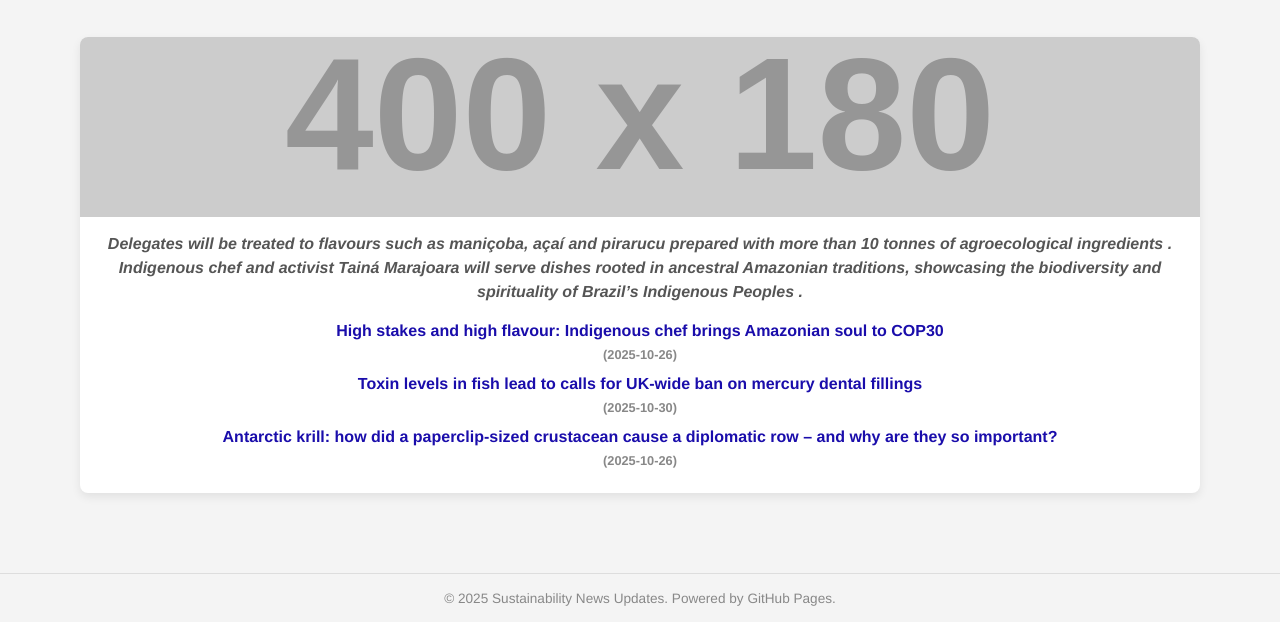
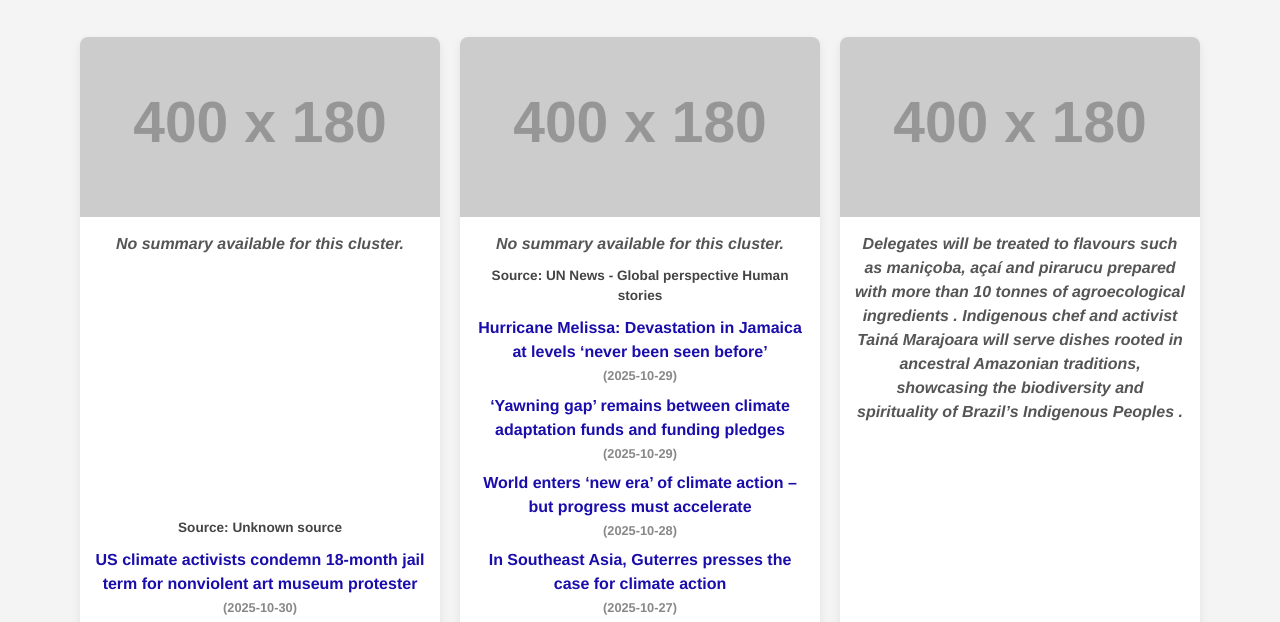
Before and after one commit to londhevishalps/sustainability-news, a plain HTML site: page index.html in a window 1280 px wide. Shown: the part 150-772 px from the top of the page. Drawn offline with Linux system fonts and the light colour scheme; placeholder pictures from the web are drawn by us.

Commit message:
Update index.html
UI enhanced

```diff
--- a/index.html
+++ b/index.html
@@ -59,8 +59,14 @@
     .summary {
       font-style: italic;
       color: #555;
-      margin-bottom: 15px;
+      margin-bottom: 10px;
       flex: 1;
+    }
+
+    .source {
+      font-size: 0.85em;
+      color: #444;
+      margin-bottom: 10px;
     }
 
     ul { list-style: none; padding-left: 0; }
@@ -106,47 +112,49 @@
         }
 
         data.forEach(cluster => {
-          // Skip invalid summaries
-          if (!cluster.summary || cluster.summary.startsWith("⚠️ Summary failed")) return;
-
+          // If summary failed, still show articles
           const card = document.createElement('div');
           card.className = 'card';
 
-          // Image
           const img = document.createElement('img');
-          // Use first article image if exists, else placeholder
-          let imageUrl = cluster.articles && cluster.articles[0] && cluster.articles[0].image ? cluster.articles[0].image : 'https://via.placeholder.com/400x180?text=No+Image';
+          const imageUrl = cluster.articles && cluster.articles[0] && cluster.articles[0].image ? cluster.articles[0].image : 'https://via.placeholder.com/400x180?text=No+Image';
           img.src = imageUrl;
           card.appendChild(img);
 
-          // Content
           const contentDiv = document.createElement('div');
           contentDiv.className = 'card-content';
 
-          // Summary
+          // Summary or fallback
+          const summaryText = (!cluster.summary || cluster.summary.startsWith("⚠️ Summary failed"))
+                              ? "No summary available for this cluster."
+                              : cluster.summary;
+
           const summaryP = document.createElement('p');
           summaryP.className = 'summary';
-          summaryP.textContent = cluster.summary;
+          summaryP.textContent = summaryText;
           contentDiv.appendChild(summaryP);
 
-          // Articles
+          // Source
+          const sourceText = cluster.articles && cluster.articles[0] && cluster.articles[0].source ? cluster.articles[0].source : "Unknown source";
+          const sourceP = document.createElement('p');
+          sourceP.className = 'source';
+          sourceP.textContent = `Source: ${sourceText}`;
+          contentDiv.appendChild(sourceP);
+
+          // Articles list
           const ul = document.createElement('ul');
-          if (Array.isArray(cluster.articles) && cluster.articles.length > 0) {
-            cluster.articles.forEach(article => {
+          if (cluster.articles && cluster.articles.length > 0) {
+            cluster.articles.forEach(a => {
               const li = document.createElement('li');
-              const title = article.title || 'Untitled';
-              const link = article.link || '#';
-              const published = article.published ? ` (${article.published})` : '';
+              const title = a.title || "Untitled";
+              const link = a.link || "#";
+              const published = a.published ? ` (${a.published})` : '';
               li.innerHTML = `<a href="${link}" target="_blank" rel="noopener">${title}</a><span class="published">${published}</span>`;
               ul.appendChild(li);
             });
-          } else {
-            const li = document.createElement('li');
-            li.textContent = 'No articles available.';
-            ul.appendChild(li);
           }
+          contentDiv.appendChild(ul);
 
-          contentDiv.appendChild(ul);
           card.appendChild(contentDiv);
           container.appendChild(card);
         });
```
